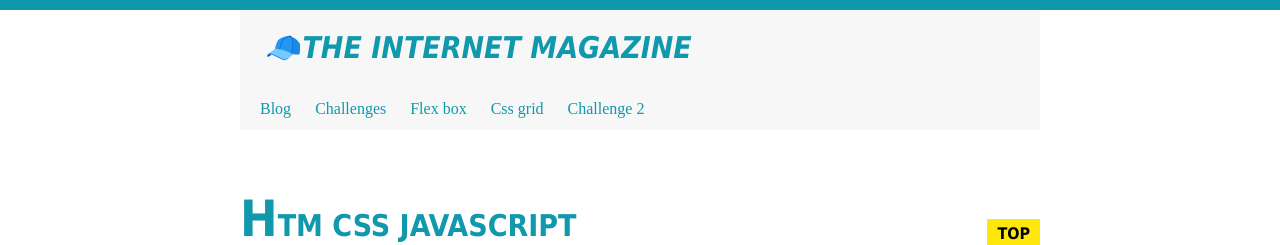
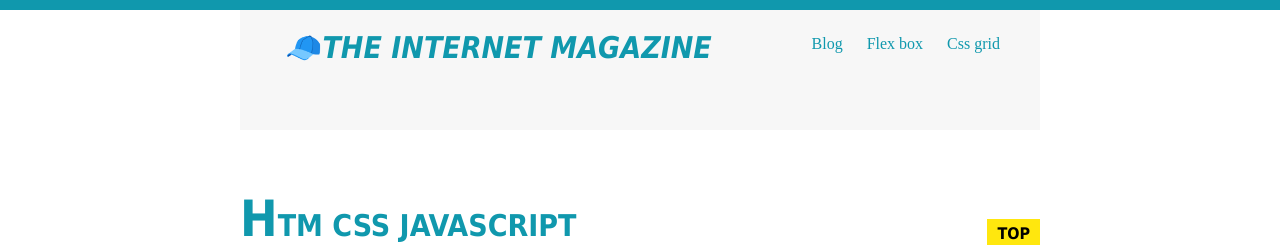
Before and after one commit to adamsJS23/HtmCssReview, a plain HTML site: page index.html in a window 1280 px wide. Shown: the top 245 px of the page. Drawn offline with Linux system fonts and the light colour scheme.

Commit message:
working with float positioning

```diff
--- a/index.html
+++ b/index.html
@@ -14,10 +14,10 @@
           <h1>🧢The Internet Magazine</h1>
           <nav>
             <a href="#">Blog</a>
-          <a href="#">Challenges</a>
+            <!-- <a href="#">Challenges</a> -->
             <a href="#">Flex box</a>
             <a href="#">Css grid</a>
-          <a href="chal_2.html">Challenge 2</a>
+            <!-- <a href="chal_2.html">Challenge 2</a> -->
           </nav>
         </header>
       <h2 class="heading-secondary">Htm css Javascript</h2>
--- a/style.css
+++ b/style.css
@@ -104,10 +104,10 @@ footer p {
 
 .main-header {
   background-color: #f7f7f7;
-  padding: 20px;
+  /* padding: 20px; */
   /* padding-left: 80px;
   padding-right: 40px; */
-  /* padding: 20px 40px; */
+  padding: 20px 40px;
   margin-bottom: 60px;
   height: 80px;
 }
@@ -239,3 +239,11 @@ h2 + p::first-line {
   margin-top: 10px;
   /* padding-top: 10px; */
 }
+
+h1 {
+  float: left;
+}
+
+nav {
+  float: right;
+}
```
Lines whose indentation alone changed are shown as unchanged.
